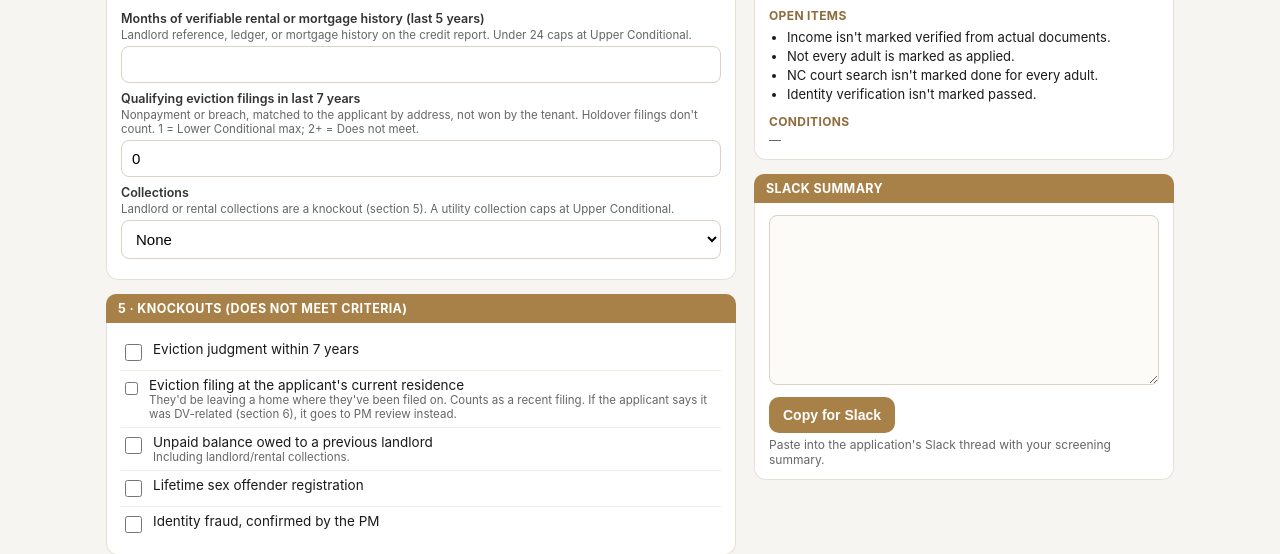
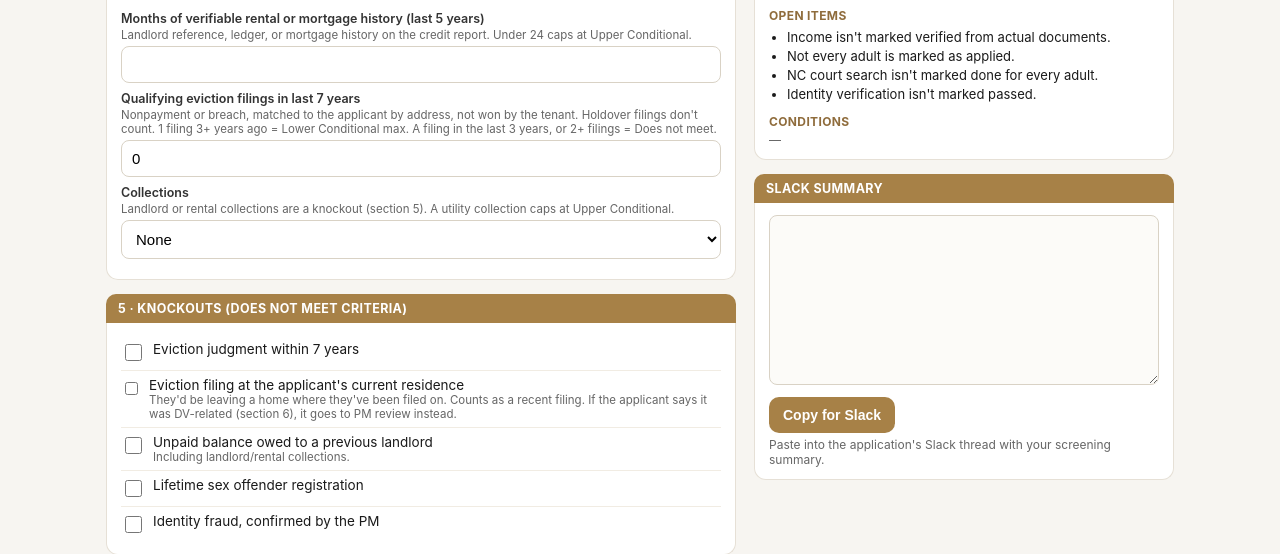
Before and after one commit to dspropertiesnc/ds-app-hub, a Flask app: page /screening-calc/ in a window 1280 px wide. Shown: the part 993-1547 px from the top of the page. Run offline with Flask 3, Linux system fonts and the light colour scheme.

Commit message:
Screening Calculator: any eviction filing in the last 3 years disqualifies
- New knockout: eviction filing within the last 3 years (DV-related filings go to PM review instead)
- A single filing 3-7 years ago stays Lower Conditional at best
- Tests confirm under-3x applicants get both the guarantee and the 1.5-month deposit

Co-Authored-By: Claude Opus 5.5 <noreply@anthropic.com>
Claude-Session: https://claude.ai/code/session_01ChpkokPmm5CuLKWKdSW5CS

```diff
--- a/tools/screening_calc/assets/calc.js
+++ b/tools/screening_calc/assets/calc.js
@@ -215,7 +215,7 @@
       r.caps.push("Average credit score under 650: Upper Conditional at best");
       band = worse(band, "upper");
     }
-    if (filings === 1) { r.caps.push("1 qualifying eviction filing in the last 7 years: Lower Conditional at best"); band = worse(band, "lower"); }
+    if (filings === 1) { r.caps.push("1 qualifying eviction filing in the last 7 years: Lower Conditional at best"); band = worse(band, "lower"); }  // older filing; recent ones knock out below
     if (coll === "utility") { r.caps.push("Unpaid utility collection: Upper Conditional at best"); band = worse(band, "upper"); }
     if (histKnown && hist < RULES.historyMonthsMin) {
       r.caps.push("Under 24 months of verifiable rental/mortgage history: Upper Conditional at best");
@@ -229,6 +229,10 @@
     // domestic violence, it goes to the PM instead (same as every other DV-related filing).
     if (currentResFiling && !inp.dvFiling) r.knockouts.push("Eviction filing at the applicant's current residence");
     if (currentResFiling && inp.dvFiling) r.pm.push("Filing at the current residence the applicant says was DV-related (knockout held for PM review)");
+    // Any other filing in the last 3 years is also a knockout, with the same DV exception.
+    var recentOnly = recentFiling && !currentResFiling;
+    if (recentOnly && !inp.dvFiling) r.knockouts.push("Eviction filing within the last 3 years");
+    if (recentOnly && inp.dvFiling) r.pm.push("Filing within the last 3 years the applicant says was DV-related (knockout held for PM review)");
     if (inp.landlordBalance) r.knockouts.push("Unpaid balance owed to a previous landlord");
     if (inp.sexOffender) r.knockouts.push("Lifetime sex offender registration");
     if (inp.identityFraud) r.knockouts.push("Identity fraud (confirmed by the PM)");
--- a/tools/screening_calc/templates/screening_calc.html
+++ b/tools/screening_calc/templates/screening_calc.html
@@ -121,8 +121,8 @@
   <div class="card">
 
     <label class="f">Months of verifiable rental or mortgage history (last 5 years)<span class="h">Landlord reference, ledger, or mortgage history on the credit report. Under 24 caps at Upper Conditional.</span><input type="number" id="historyMonths" inputmode="numeric" min="0" max="60"></label>
-    <label class="f">Qualifying eviction filings in last 7 years<span class="h">Nonpayment or breach, matched to the applicant by address, not won by the tenant. Holdover filings don't count. 1 = Lower Conditional max; 2+ = Does not meet.</span><input type="number" id="filings" inputmode="numeric" min="0" step="1" value="0"></label>
-    <div id="recentBox" class="chk hide"><input type="checkbox" id="recentFiling"><div>The most recent filing was in the last 3 years<small>A recent filing scores 0 on the eviction factor; an older single filing scores 4 of 10.</small></div></div>
+    <label class="f">Qualifying eviction filings in last 7 years<span class="h">Nonpayment or breach, matched to the applicant by address, not won by the tenant. Holdover filings don't count. 1 filing 3+ years ago = Lower Conditional max. A filing in the last 3 years, or 2+ filings = Does not meet.</span><input type="number" id="filings" inputmode="numeric" min="0" step="1" value="0"></label>
+    <div id="recentBox" class="chk hide"><input type="checkbox" id="recentFiling"><div>The most recent filing was in the last 3 years<small>Does not meet criteria (a knockout), unless the applicant says it was DV-related; then it goes to PM review.</small></div></div>
     <label class="f">Collections<span class="h">Landlord or rental collections are a knockout (section 5). A utility collection caps at Upper Conditional.</span><select id="collections">
       <option value="none">None</option>
       <option value="general">General collections only</option>
```
Also changed, not shown: tools/screening_calc/test_calc.js (+7 -1 lines), README.md.
